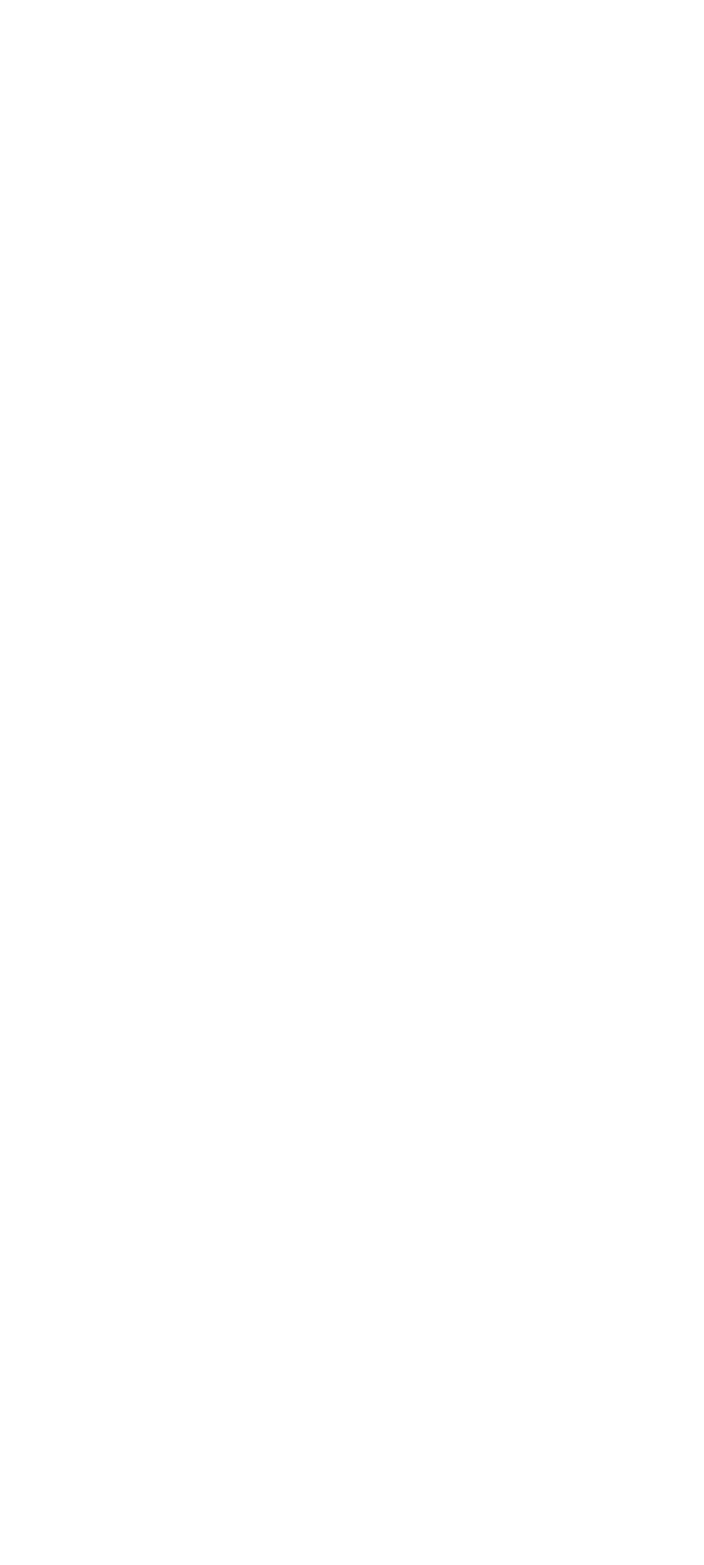
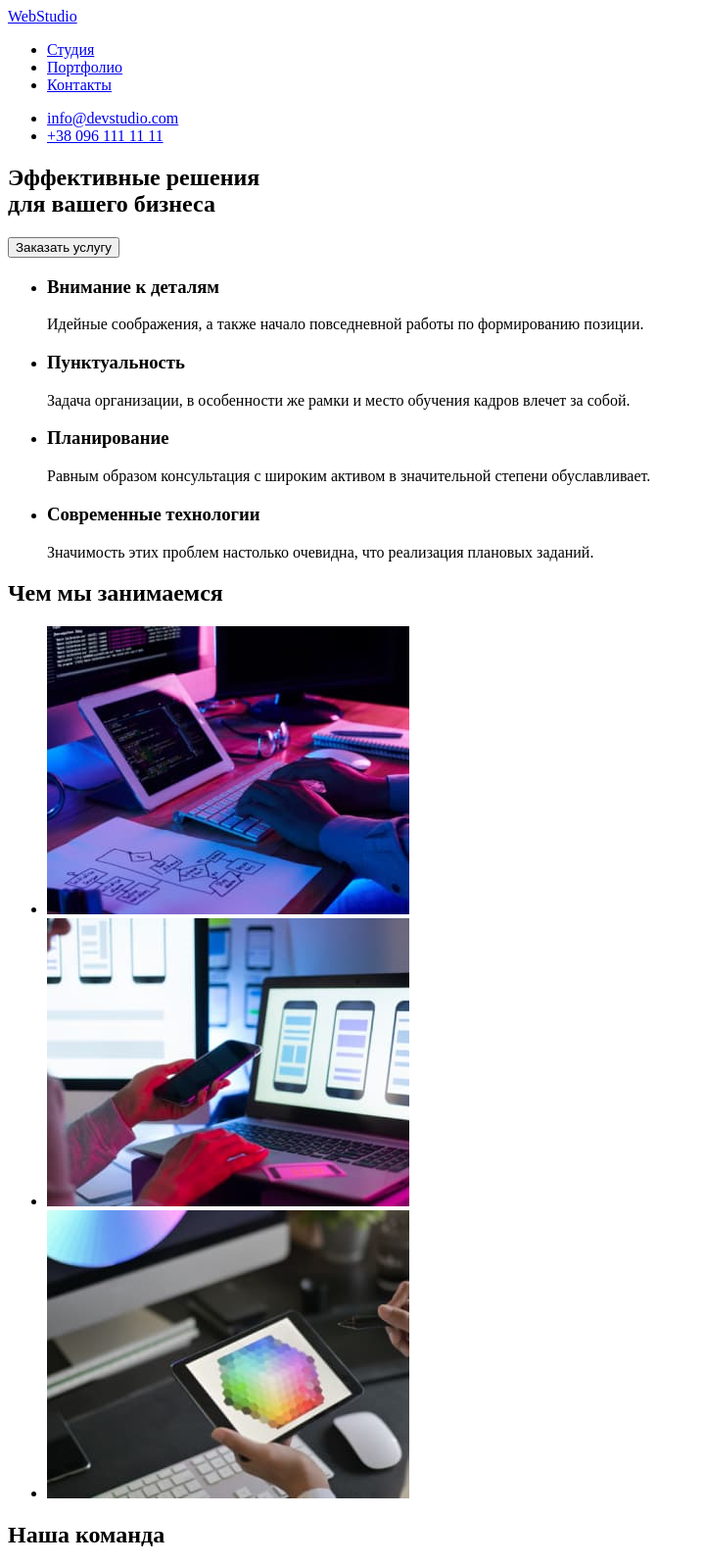
Before and after one commit to Vadymshairan/v2-goit-markup-hw-01, a plain HTML site: page index.html in a window 1280 px wide. Shown: the top 1597 px of the page at 98% size, without its empty margins (0-719 px from the left). Before the commit the page ends 800 px from the top, so only its background shows below. Drawn offline with Linux system fonts and the light colour scheme.

Commit message:
разметка index.html согласно ТЗ HW-01

```diff
--- a/index.html
+++ b/index.html
@@ -1,10 +1,156 @@
 <!DOCTYPE html>
-<html lang="en">
+<html lang="ru">
   <head>
     <meta charset="UTF-8" />
     <meta http-equiv="X-UA-Compatible" content="IE=edge" />
     <meta name="viewport" content="width=device-width, initial-scale=1.0" />
-    <title>Document</title>
+    <title>Студия</title>
   </head>
-  <body></body>
+  <body>
+    <!-- ----------Шапка сайта---------- -->
+    <header>
+      <a href="./index.html">Web<span>Studio</span></a>
+
+      <!-- ----------Навигация сайта---------- -->
+      <nav>
+        <ul>
+          <li>
+            <a href="#">Студия</a>
+          </li>
+
+          <li>
+            <a href="#">Портфолио</a>
+          </li>
+
+          <li>
+            <a href="#">Контакты</a>
+          </li>
+        </ul>
+      </nav>
+
+      <!-- ----------Контакты---------- -->
+      <ul>
+        <li>
+          <a href="mailto:info@devstudio.com">info@devstudio.com</a>
+        </li>
+        <li>
+          <a href="tel:+380961111111">+38 096 111 11 11</a>
+        </li>
+      </ul>
+    </header>
+
+    <!-- ----------Основная секция---------- -->
+    <main>
+      <!-- ----------Секция Герой---------- -->
+      <section>
+        <h1>
+          Эффективные решения <br />
+          для вашего бизнеса
+        </h1>
+        <button type="button">Заказать услугу</button>
+      </section>
+
+      <!-- ----------Секция Особенности---------- -->
+      <section>
+        <h2 hidden>Особенности</h2>
+        <ul>
+          <li>
+            <h3>Внимание к деталям</h3>
+            <p>Идейные соображения, а также начало повседневной работы по формированию позиции.</p>
+          </li>
+          <li>
+            <h3>Пунктуальность</h3>
+            <p>
+              Задача организации, в особенности же рамки и место обучения кадров влечет за собой.
+            </p>
+          </li>
+          <li>
+            <h3>Планирование</h3>
+            <p>
+              Равным образом консультация с широким активом в значительной степени обуславливает.
+            </p>
+          </li>
+          <li>
+            <h3>Современные технологии</h3>
+            <p>Значимость этих проблем настолько очевидна, что реализация плановых заданий.</p>
+          </li>
+        </ul>
+      </section>
+      <!-- ----------Секция Чем мы занимаемся---------- -->
+      <section>
+        <h2>Чем мы занимаемся</h2>
+        <ul>
+          <li>
+            <img
+              src="./images/desk.jpg"
+              alt="программист работает за столом в офисе"
+              width="370"
+              height="294"
+            />
+          </li>
+
+          <li>
+            <img
+              src="./images/mobile.jpg"
+              alt="веб-дизайнеры пользовательского интерфейса разрабатывают приложения для смартфонов, команда разработчиков работает над интерфейсом мобильных телефонов."
+              width="370"
+              height="294"
+            />
+          </li>
+
+          <li>
+            <img
+              src="./images/tablet.jpg"
+              alt="креативный художник веб-дизайна работает с графическим планшетом над выбором цвета"
+              width="370"
+              height="294"
+            />
+          </li>
+        </ul>
+      </section>
+      <!-- ----------Секция Наша команда---------- -->
+      <section>
+        <h2>Наша команда</h2>
+        <ul>
+          <li>
+            <img src="./images/igor.jpg" alt="Product Designer" width="270" height="260" />
+            <h3>Игорь Демьяненко</h3>
+            <p>Product Designer</p>
+          </li>
+
+          <li>
+            <img src="./images/olga.jpg" alt="Frontend Developer" width="270" height="260" />
+            <h3>Ольга Репина</h3>
+            <p>Frontend Developer</p>
+          </li>
+
+          <li>
+            <img src="./images/nikolay.jpg" alt="Marketing" width="270" height="260" />
+            <h3>Николай Тарасов</h3>
+            <p>Marketing</p>
+          </li>
+
+          <li>
+            <img src="./images/mikhail.jpg" alt="UI Designer" width="270" height="260" />
+            <h3>Михаил Ермаков</h3>
+            <p>UI Designer</p>
+          </li>
+        </ul>
+      </section>
+    </main>
+
+    <!-- ----------Подвал сайта---------- -->
+    <footer>
+      <a href="./index.html">Web<span>Studio</span></a>
+      <address>
+        <ul>
+          <li>
+            <a href="https://goo.gl/maps/9ha3JopNo1SHwKCk8">г. Киев, пр-т Леси Украинки, 26</a>
+          </li>
+          <li><a href="mailto:info@devstudio.com">info@devstudio.com</a></li>
+          <li><a href="tel:+380961111111">+380961111111</a></li>
+        </ul>
+      </address>
+    </footer>
+  </body>
 </html>
```
Also changed, not shown: images/desk.jpg (added), images/igor.jpg (added), images/mikhail.jpg (added), images/mobile.jpg (added), images/nikolay.jpg (added), images/olga.jpg (added), images/tablet.jpg (added).
